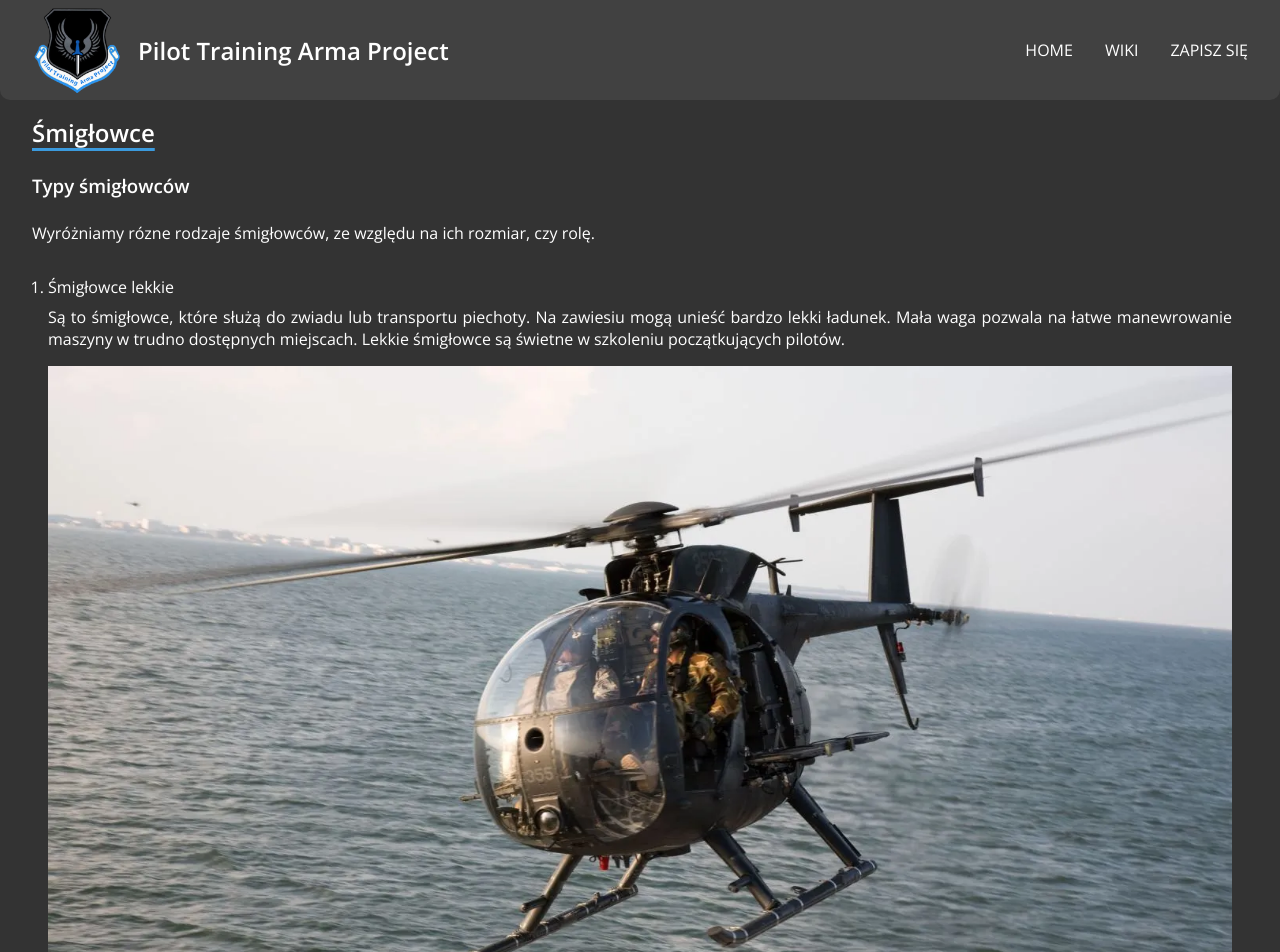
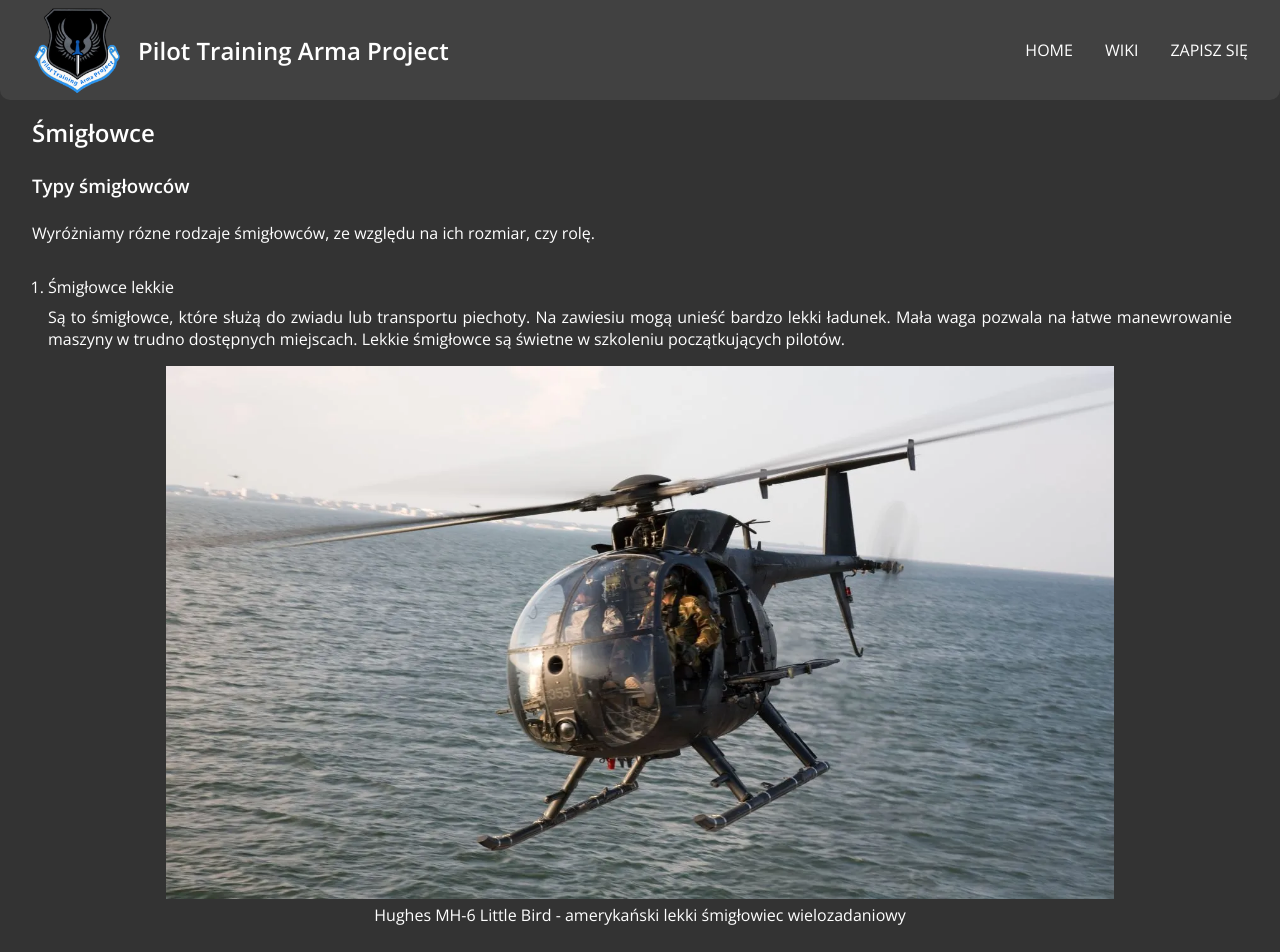
Before and after one commit to Pawel2923/PTAP, a React (Create React App) app: page /wiki in a window 1280 px wide. Shown: the top 952 px of the page. Built offline with nearby package versions, Linux system fonts and the light colour scheme.

Commit message:
Update styles

```diff
--- a/src/components/Footer/Footer.module.css
+++ b/src/components/Footer/Footer.module.css
@@ -10,8 +10,3 @@
   margin-top: 1rem;
   text-align: center;
 }
-
-.absolute {
-  position: absolute;
-  bottom: 0;
-}
--- a/src/components/Home/Home.module.css
+++ b/src/components/Home/Home.module.css
@@ -60,6 +60,6 @@
   }
 
   .video {
-    width: 80%;
+    max-width: 80%;
   }
 }
--- a/src/components/SignUp/SignUp.js
+++ b/src/components/SignUp/SignUp.js
@@ -42,9 +42,8 @@ const SignUp = () => {
   } = useForm((value) => value.trim() !== "");
 
   useEffect(() => {
-    const footer = document.querySelector("footer");
-
-    footer.style.position = "static";
+    document.querySelector("footer").style.position = "absolute";
+    document.querySelector("footer").style.bottom = "0";
   }, []);
 
   let formIsValid = false;
--- a/src/components/Wiki/Wiki.module.css
+++ b/src/components/Wiki/Wiki.module.css
@@ -19,9 +19,6 @@
 }
 
 .section figcaption {
-    width: 80%;
-    margin-left: auto;
-    margin-right: auto;
     margin-top: 0.3rem;
     text-align: center;
 }
@@ -37,3 +34,9 @@
 .content figure {
     margin: 1rem 0;
 }
+
+@media screen and (min-width: 30em) {
+    .section img {
+        max-width: 80%;
+    }
+}
--- a/src/index.css
+++ b/src/index.css
@@ -15,13 +15,6 @@ main header {
   width: fit-content;
   height: fit-content;
   overflow: hidden;
-}
-
-main h2 {
-  text-decoration: underline;
-  text-underline-offset: 6px;
-  text-decoration-color: #3B9ADD;
-  text-decoration-thickness: 3px;
 }
 
 main h2:first-child,
```
